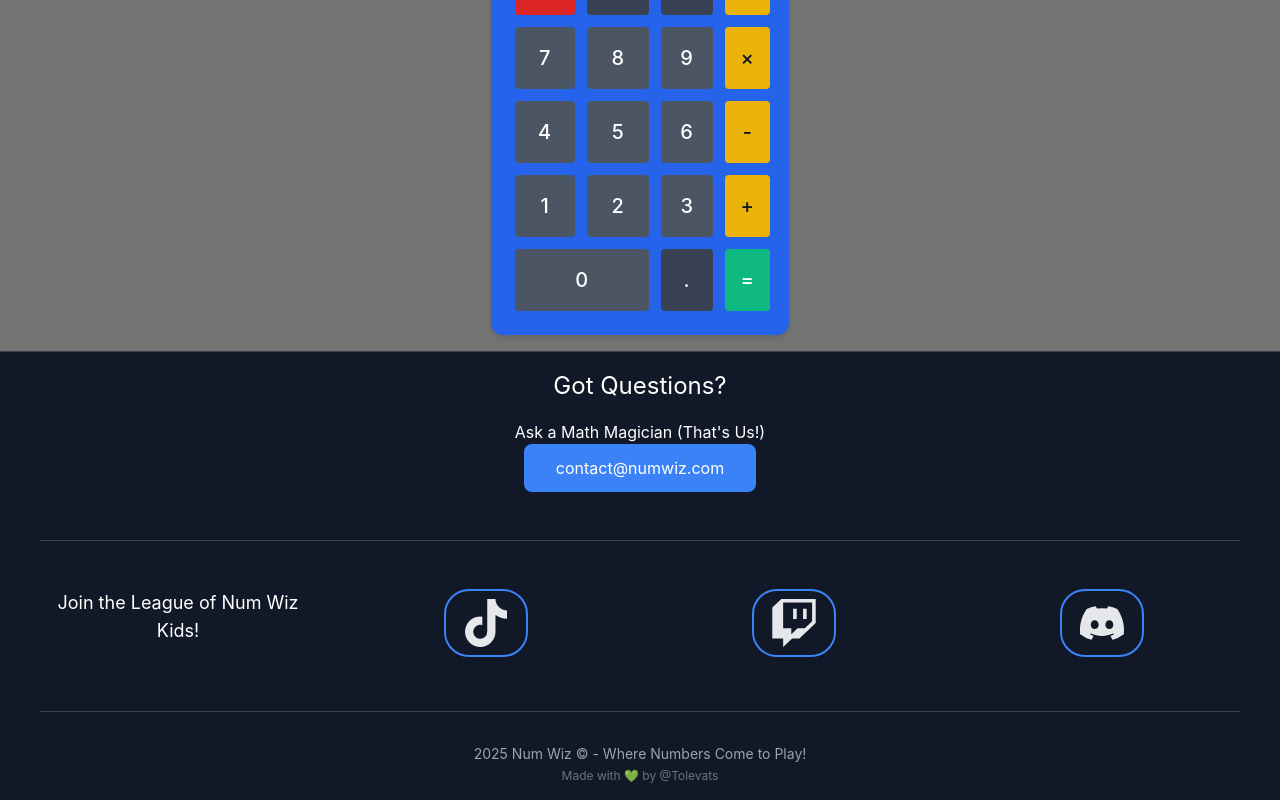
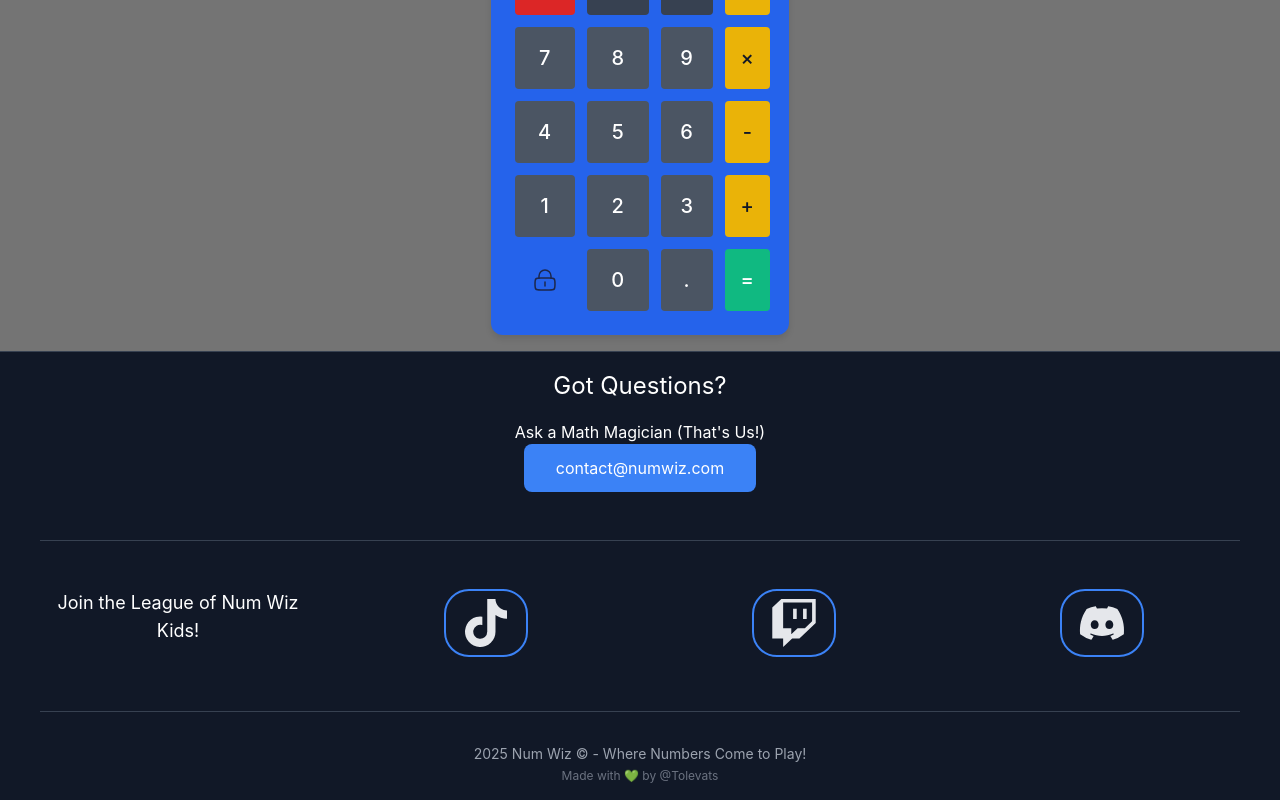
Before and after one commit to Tolevats/num-wiz, a React (Vite) app: page / in a window 1280 px wide. Shown: the part 722-1522 px from the top of the page. Built offline with nearby package versions, Linux system fonts and the light colour scheme; a web font is replaced by a local one.

Commit message:
feat: Add scientific mode lock button to BasicCalculator

```diff
--- a/src/components/BasicCalculator.tsx
+++ b/src/components/BasicCalculator.tsx
@@ -66,9 +66,19 @@ const BasicCalculator: React.FC<BasicCalculatorProps> = ({ onCalculationComplete
         <button onClick={() => inputDigit("3")} className="btn number" aria-label="Three">3</button>
         <button onClick={() => handleOperator("+")} className="btn operator" aria-label="Add">+</button>
 
-        {/* Row 5: 0, ., = */}
-        <button onClick={() => inputDigit("0")} className="btn number col-span-2" aria-label="Zero">0</button>
-        <button onClick={inputDecimal} className="btn utility" aria-label="Decimal Point">.</button>
+        {/* Row 5: Locked, 0, ., = */}
+        <button className="btn locked" aria-label="Scientific Mode Locked">
+        <img
+          src="/imgs/lock-keyhole-minimalistic-white.svg"
+          alt=""
+          className="icon"
+          aria-hidden="true"
+          width="24"
+          height="24"
+        />
+        </button>
+        <button onClick={() => inputDigit("0")} className="btn number" aria-label="Zero">0</button>
+        <button onClick={inputDecimal} className="btn number" aria-label="Decimal Point">.</button>
         <button onClick={handleEquals} className="btn equals" aria-label="Equals">=</button>
       </div>
     </div>
```
